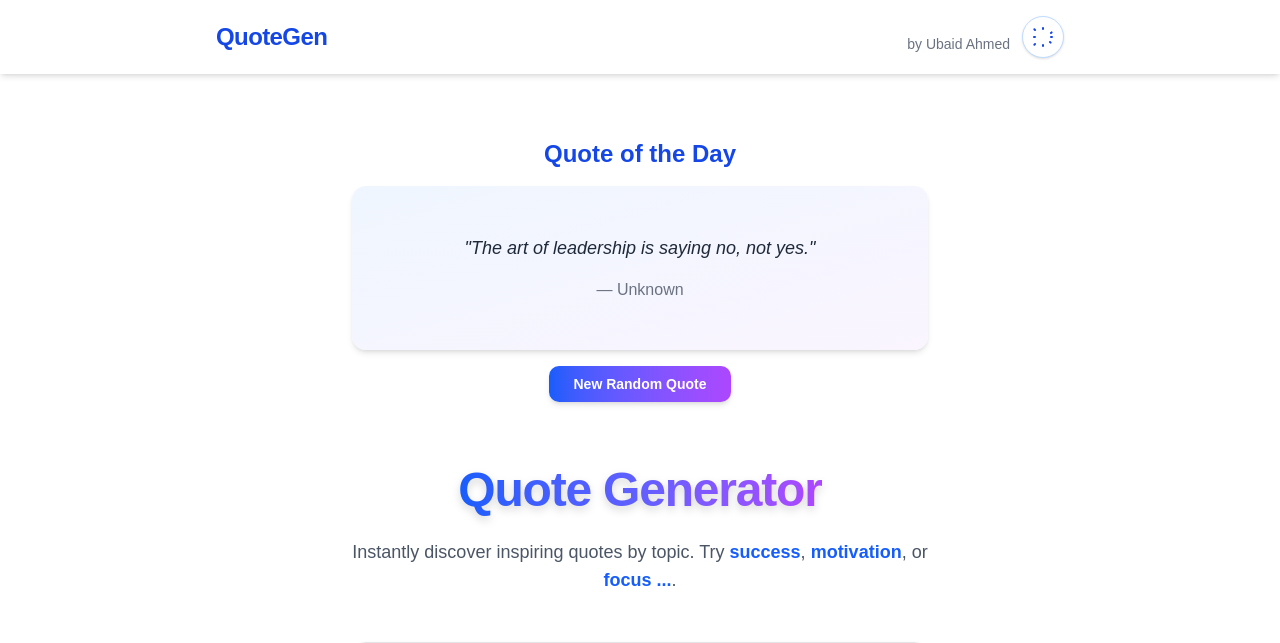
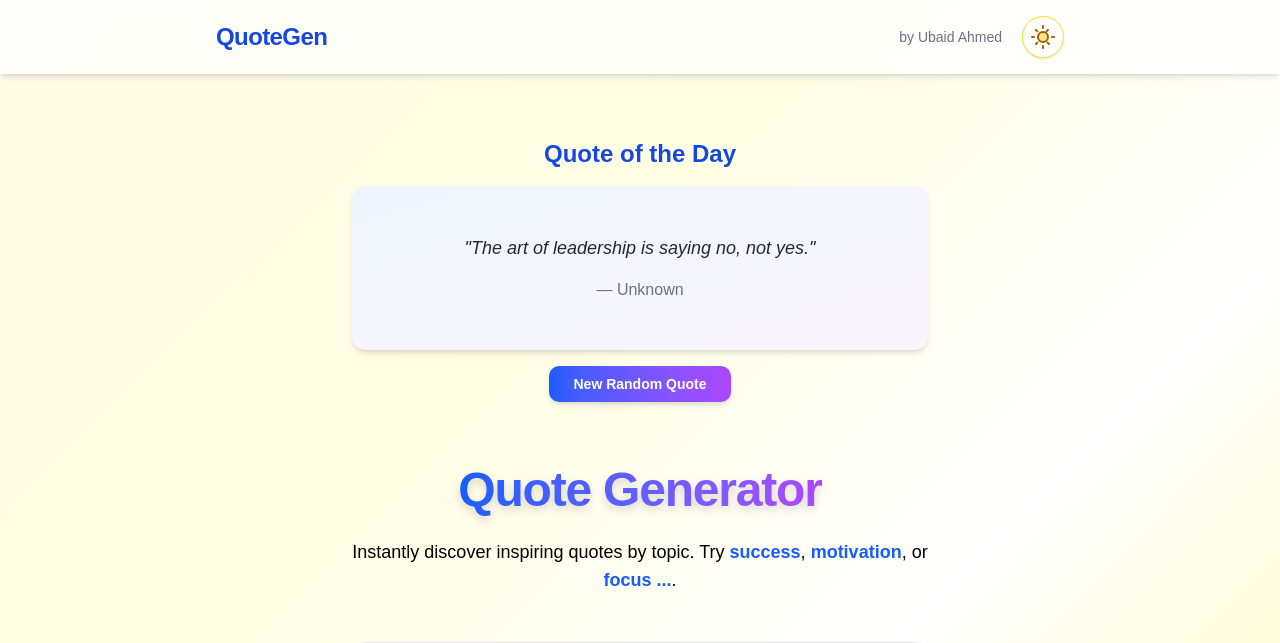
Before and after one commit to The777Bot/Nexium_UbaidAhmed_Assign1, a Next.js app: page / in a window 1280 px wide. Shown: the top 643 px of the page. Built offline with nearby package versions, Linux system fonts and the light colour scheme; no server answers.

Commit message:
feat(tailwind): add tailwind.config.ts and install daisyUI plugin

```diff
--- a/package.json
+++ b/package.json
@@ -12,6 +12,7 @@
     "@radix-ui/react-slot": "^1.2.3",
     "class-variance-authority": "^0.7.1",
     "clsx": "^2.1.1",
+    "daisyui": "^5.0.46",
     "lucide-react": "^0.525.0",
     "next": "15.3.4",
     "react": "^19.0.0",
--- a/src/app/layout.tsx
+++ b/src/app/layout.tsx
@@ -2,8 +2,8 @@
 import "@/styles/globals.css";
 import type { Metadata } from "next";
 import { ReactNode } from "react";
-import ThemeToggle from "@/components/ThemeToggle";
 import Footer from "../components/Footer";
+import ThemeButton from "@/components/ThemeButton";
 
 export const metadata: Metadata = {
   title: "Quote Generator",
@@ -19,9 +19,9 @@ export default function RootLayout({ children }: { children: ReactNode }) {
             <span className="text-2xl font-extrabold tracking-tight text-blue-700 dark:text-blue-300">
               QuoteGen
             </span>
-            <span className="text-sm text-gray-500 dark:text-gray-400 font-medium">
+            <span className="text-sm text-gray-500 dark:text-gray-400 font-medium flex items-center gap-2">
               by Ubaid Ahmed
-              <ThemeToggle />
+              <ThemeButton />
             </span>
           </div>
         </header>
--- a/src/app/page.tsx
+++ b/src/app/page.tsx
@@ -11,7 +11,7 @@ export default function Home() {
             Quote Generator
           </span>
         </h1>
-        <p className="text-lg text-gray-600 dark:text-gray-300 text-center max-w-xl">
+        <p className="text-lg blend-text-black dark:text-gray-300 text-center max-w-xl">
           Instantly discover inspiring quotes by topic. Try{" "}
           <span className="font-semibold text-blue-600 dark:text-blue-400">
             success
--- /dev/null
+++ b/src/components/ThemeButton.tsx
@@ -0,0 +1,58 @@
+"use client";
+import { useState, useEffect } from "react";
+
+// Custom theme: blend (white/yellow mixture)
+const BLEND_CLASS = "blend";
+const DARK_CLASS = "dark";
+const THEME_KEY = "theme";
+
+type Theme = 'blend' | 'dark';
+
+export default function ThemeButton() {
+  const [theme, setTheme] = useState<Theme | undefined>(undefined);
+
+  useEffect(() => {
+    // On mount, set theme from localStorage or default to blend
+    const stored = typeof window !== 'undefined' ? window.localStorage.getItem(THEME_KEY) : null;
+    if (stored === 'blend' || stored === 'dark') {
+      setTheme(stored);
+    } else {
+      setTheme('blend');
+    }
+  }, []);
+
+  useEffect(() => {
+    if (!theme) return;
+    document.documentElement.classList.remove(BLEND_CLASS, DARK_CLASS);
+    document.documentElement.classList.add(theme);
+    window.localStorage.setItem(THEME_KEY, theme);
+  }, [theme]);
+
+  const toggleTheme = () => {
+    setTheme(prev => (prev === 'dark' ? 'blend' : 'dark'));
+  };
+
+  if (!theme) return null;
+
+  return (
+    <button
+      type="button"
+      aria-label="Toggle theme"
+      onClick={toggleTheme}
+      className="ml-3 p-2 rounded-full border border-yellow-300 dark:border-blue-900 bg-white blend:bg-gradient-to-br blend:from-yellow-50 blend:via-white blend:to-yellow-100 dark:bg-gray-900 text-yellow-700 dark:text-blue-200 shadow hover:bg-yellow-100 dark:hover:bg-gray-800 transition-all"
+    >
+      {theme === 'dark' ? (
+        // Moon icon
+        <svg className="w-6 h-6" fill="none" stroke="currentColor" strokeWidth="2" viewBox="0 0 24 24">
+          <path strokeLinecap="round" strokeLinejoin="round" d="M21 12.79A9 9 0 1 1 11.21 3a7 7 0 0 0 9.79 9.79z" />
+        </svg>
+      ) : (
+        // Sun icon
+        <svg className="w-6 h-6" fill="none" stroke="currentColor" strokeWidth="2" viewBox="0 0 24 24">
+          <circle cx="12" cy="12" r="5" stroke="currentColor" strokeWidth="2" fill="#fde68a" />
+          <path strokeLinecap="round" strokeLinejoin="round" d="M12 1v2m0 18v2m11-11h-2M3 12H1m16.95 7.07l-1.41-1.41M6.34 6.34L4.93 4.93m12.02 0l-1.41 1.41M6.34 17.66l-1.41 1.41" />
+        </svg>
+      )}
+    </button>
+  );
+}
--- a/src/components/ThemeToggle.tsx
+++ /dev/null
@@ -1,63 +0,0 @@
-"use client";
-
-import { useState, useEffect } from "react";
-
-export default function ThemeToggle() {
-  const [theme, setTheme] = useState<"light" | "dark" | undefined>(undefined);
-
-  useEffect(() => {
-    const stored = window.localStorage.getItem("theme") as "light" | "dark" | null;
-    const initial = stored || "light";
-    setTheme(initial);
-    document.documentElement.classList.toggle("dark", initial === "dark");
-  }, []);
-
-  const toggleTheme = () => {
-    if (!theme) return;
-    const newTheme = theme === "dark" ? "light" : "dark";
-    setTheme(newTheme);
-    window.localStorage.setItem("theme", newTheme);
-    document.documentElement.classList.toggle("dark", newTheme === "dark");
-  };
-
-  if (!theme) return null;
-
-  return (
-    <button
-      type="button"
-      aria-label="Toggle theme"
-      onClick={toggleTheme}
-      className="ml-3 p-2 rounded-full border border-blue-200 dark:border-blue-900 bg-white dark:bg-gray-900 text-blue-700 dark:text-blue-200 shadow hover:bg-blue-50 dark:hover:bg-gray-800 transition-all"
-    >
-      {theme === "dark" ? (
-        <svg
-          className="w-6 h-6"
-          fill="none"
-          stroke="currentColor"
-          strokeWidth="2"
-          viewBox="0 0 24 24"
-        >
-          <path
-            strokeLinecap="round"
-            strokeLinejoin="round"
-            d="M21 12.79A9 9 0 1 1 11.21 3a7 7 0 0 0 9.79 9.79z"
-          />
-        </svg>
-      ) : (
-        <svg
-          className="w-6 h-6"
-          fill="none"
-          stroke="currentColor"
-          strokeWidth="2"
-          viewBox="0 0 24 24"
-        >
-          <path
-            strokeLinecap="round"
-            strokeLinejoin="round"
-            d="M12 3v1m0 16v1m8.66-13.66l-.71.71M4.05 19.07l-.71.71M21 12h-1M4 12H3m16.66 5.66l-.71-.71M4.05 4.93l-.71-.71"
-          />
-        </svg>
-      )}
-    </button>
-  );
-}
--- a/src/styles/globals.css
+++ b/src/styles/globals.css
@@ -134,3 +134,16 @@ body {
     Use standard CSS if needed, or handle Tailwind classes in your HTML/JSX
   } */
 }
+
+.blend {
+  background: linear-gradient(135deg, #fffbe6 0%, #fffde4 40%, #fff 70%, #fef9c3 100%);
+  color: #b45309;
+}
+
+.blend body {
+  background: transparent;
+}
+
+.blend .blend-text-black {
+  color: #000 !important;
+}
--- /dev/null
+++ b/tailwind.config.ts
@@ -0,0 +1,17 @@
+// tailwind.config.ts
+import type { Config } from "tailwindcss";
+
+const config: Config = {
+  content: [
+    "./src/app/**/*.{ts,tsx}",
+    "./src/components/**/*.{ts,tsx}",
+  ],
+  theme: {
+    extend: {},
+  },
+  plugins: [
+      require("daisyui"),
+  ],
+};
+
+export default config;
```
Also changed, not shown: tailwind.txt (added), 1 other file (tests, documents, lock files or other folders).
